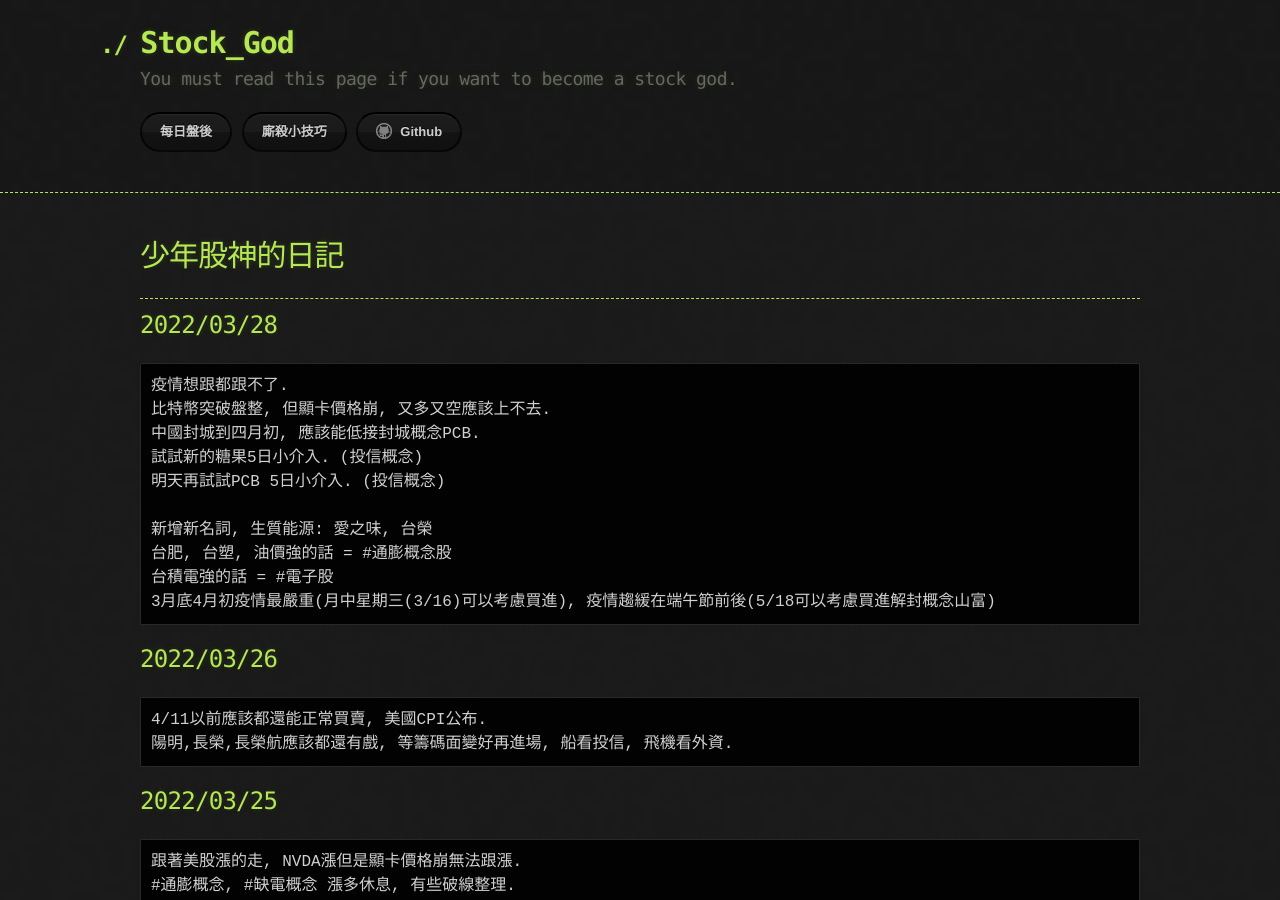
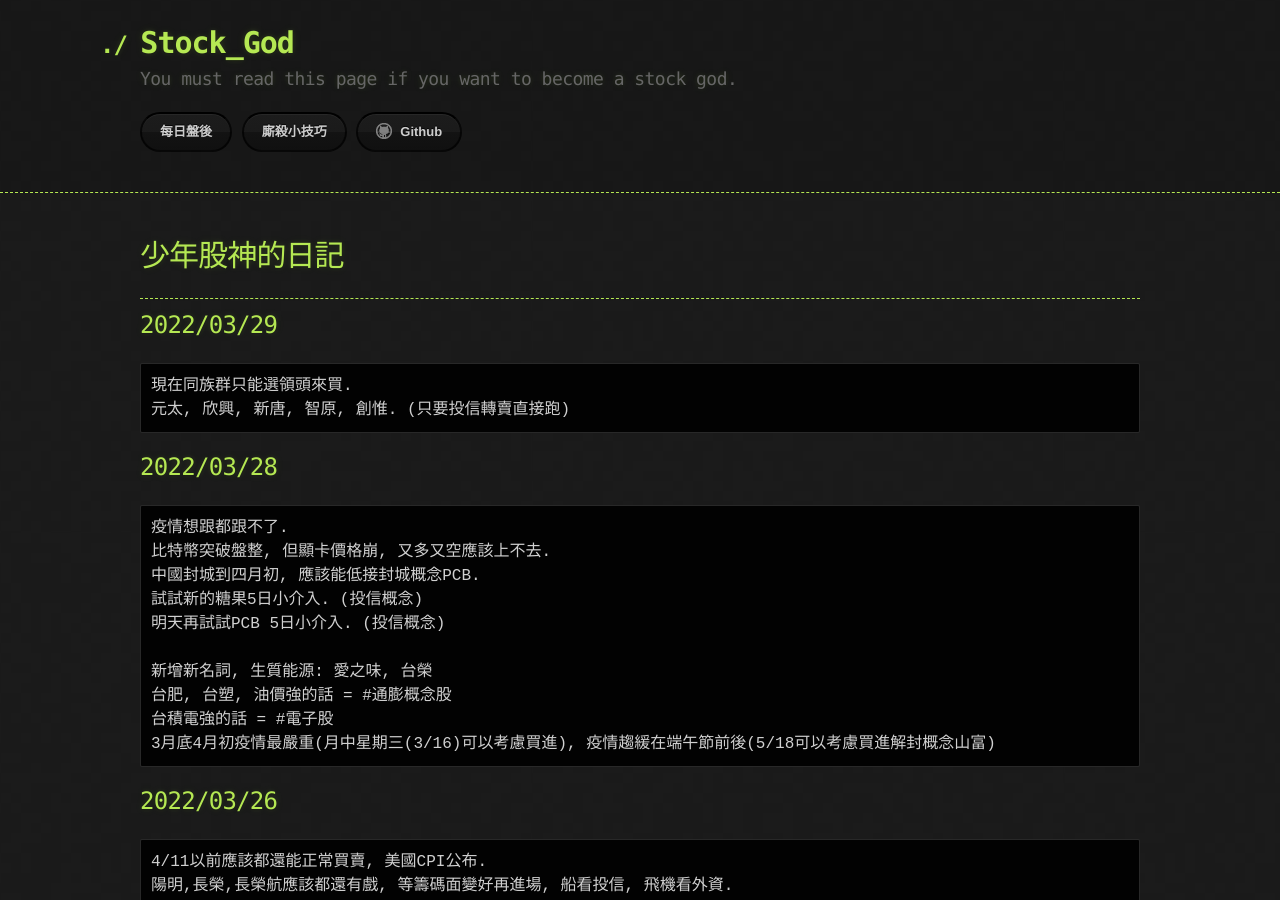
Before and after one commit to lepg5487/Stock_God, a Jekyll site: the page built from index.md, in a window 1280 px wide and 900 px high. Built offline with Jekyll 4.4.1, drawn with Linux system fonts in a browser that asks for light colours; our own code applies the rules of GitHub Pages for plain Markdown files.

Commit message:
Update index.md

````diff
--- a/index.md
+++ b/index.md
@@ -6,6 +6,11 @@ layout: testlayouts
 
 ---
 
+## 2022/03/29
+```
+現在同族群只能選領頭來買.
+元太, 欣興, 新唐, 智原, 創惟. (只要投信轉賣直接跑)
+```
 ## 2022/03/28
 ```
 疫情想跟都跟不了.
````
